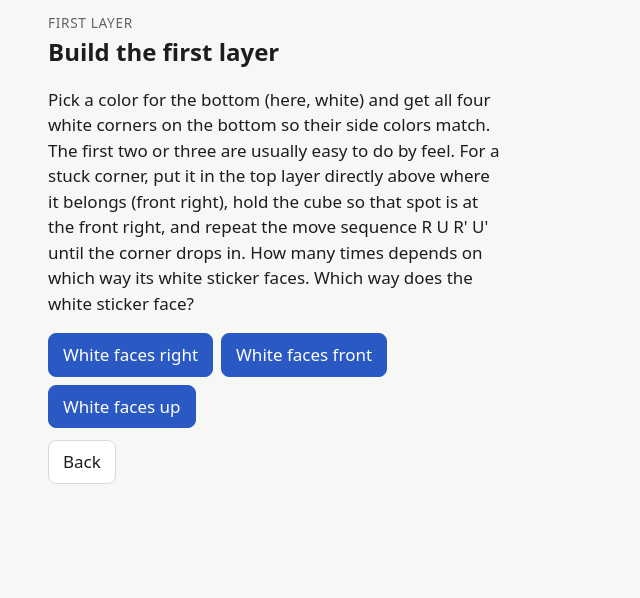
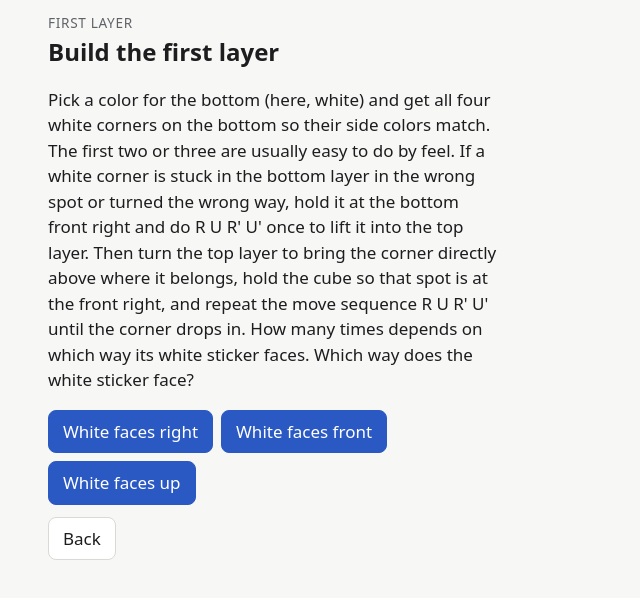
Before and after one commit to jeisenback/ruben-cubed, a website with bundled scripts: page index.html in a window 1280 px wide. Both pictures are taken after a click on the button "First layer". Shown: the part 124-722 px from the top of the page, without its empty margins (128-768 px from the left). Built offline with nearby package versions, Linux system fonts and the light colour scheme.

Commit message:
Fix review findings: step reset, async CDN, OLL hold rule, skip choices
Co-Authored-By: Claude Opus 5.5 <noreply@anthropic.com>
Claude-Session: https://claude.ai/code/session_01JuDamJha7iCwYwz422Yudf

```diff
--- a/index.html
+++ b/index.html
@@ -5,8 +5,8 @@
   <meta name="viewport" content="width=device-width, initial-scale=1">
   <title>2x2 Beginner Method</title>
   <link rel="stylesheet" href="src/style.css">
-  <!-- Loaded separately so the lessons still work if the cube library fails to load. -->
-  <script type="module" src="https://cdn.jsdelivr.net/npm/cubing@0.66.1/twisty/+esm"></script>
+  <!-- Loaded separately and async so the lessons show even if the cube library is slow or fails. -->
+  <script type="module" async src="https://cdn.jsdelivr.net/npm/cubing@0.66.1/twisty/+esm"></script>
   <script type="module" src="src/main.js"></script>
 </head>
 <body>
--- a/src/main.js
+++ b/src/main.js
@@ -53,6 +53,11 @@ function render() {
   cube.setAttribute("experimental-setup-alg", step.setup ? `x2 ${step.setup}` : "x2");
   cube.setAttribute("experimental-setup-anchor", step.setup ? "start" : "end");
   cube.setAttribute("alg", step.alg);
+  // Start every step at its case, even if the last step was played to the end.
+  if (customElements.get("twisty-player")) {
+    cube.pause();
+    cube.timestamp = "start";
+  }
 }
 
 render();
--- a/src/steps.js
+++ b/src/steps.js
@@ -32,7 +32,9 @@ export const STEPS = [
     text:
       "Pick a color for the bottom (here, white) and get all four white corners on the bottom so " +
       "their side colors match. The first two or three are usually easy to do by feel. " +
-      "For a stuck corner, put it in the top layer directly above where it belongs (front right), " +
+      "If a white corner is stuck in the bottom layer in the wrong spot or turned the wrong way, hold it at the " +
+      "bottom front right and do R U R' U' once to lift it into the top layer. " +
+      "Then turn the top layer to bring the corner directly above where it belongs, " +
       "hold the cube so that spot is at the front right, and repeat the move sequence R U R' U' " +
       "until the corner drops in. How many times depends on which way its white sticker faces. " +
       "Which way does the white sticker face?",
@@ -80,6 +82,7 @@ export const STEPS = [
       { label: "One", to: "oll-one" },
       { label: "None", to: "oll-none" },
       { label: "Two", to: "oll-two" },
+      { label: "All four", to: "pll-intro" },
     ],
   },
   {
@@ -97,8 +100,8 @@ export const STEPS = [
     lesson: "Top color",
     title: "No yellow corners on top",
     text:
-      "Do Sune once. This will give you a different case, usually one yellow corner on top. " +
-      "Then look again.",
+      "Turn the top layer until the front-left top corner has its yellow sticker facing left. " +
+      "Then do Sune once. You will now have one yellow corner on top. Look again.",
     alg: SUNE,
     setup: `${SUNE_BACKWARDS} ${SUNE_BACKWARDS}`,
     next: "oll-intro",
@@ -107,7 +110,9 @@ export const STEPS = [
     id: "oll-two",
     lesson: "Top color",
     title: "Two yellow corners on top",
-    text: "Do Sune once from any angle. This gives you a different case. Then look again.",
+    text:
+      "Turn the top layer until the front-left top corner has its yellow sticker facing you (the front). " +
+      "Then do Sune once. You will now have one yellow corner on top. Look again.",
     alg: SUNE,
     setup: "R U R' U' R' F R F'",
     next: "oll-intro",
@@ -124,6 +129,7 @@ export const STEPS = [
     choices: [
       { label: "Yes, headlights", to: "pll-lights" },
       { label: "No headlights", to: "pll-none" },
+      { label: "Every side already matches", to: "finish" },
     ],
   },
   {
```
Also changed, not shown: test/page.test.js (+29 -6 lines), test/steps.test.js (+31 -0 lines).
